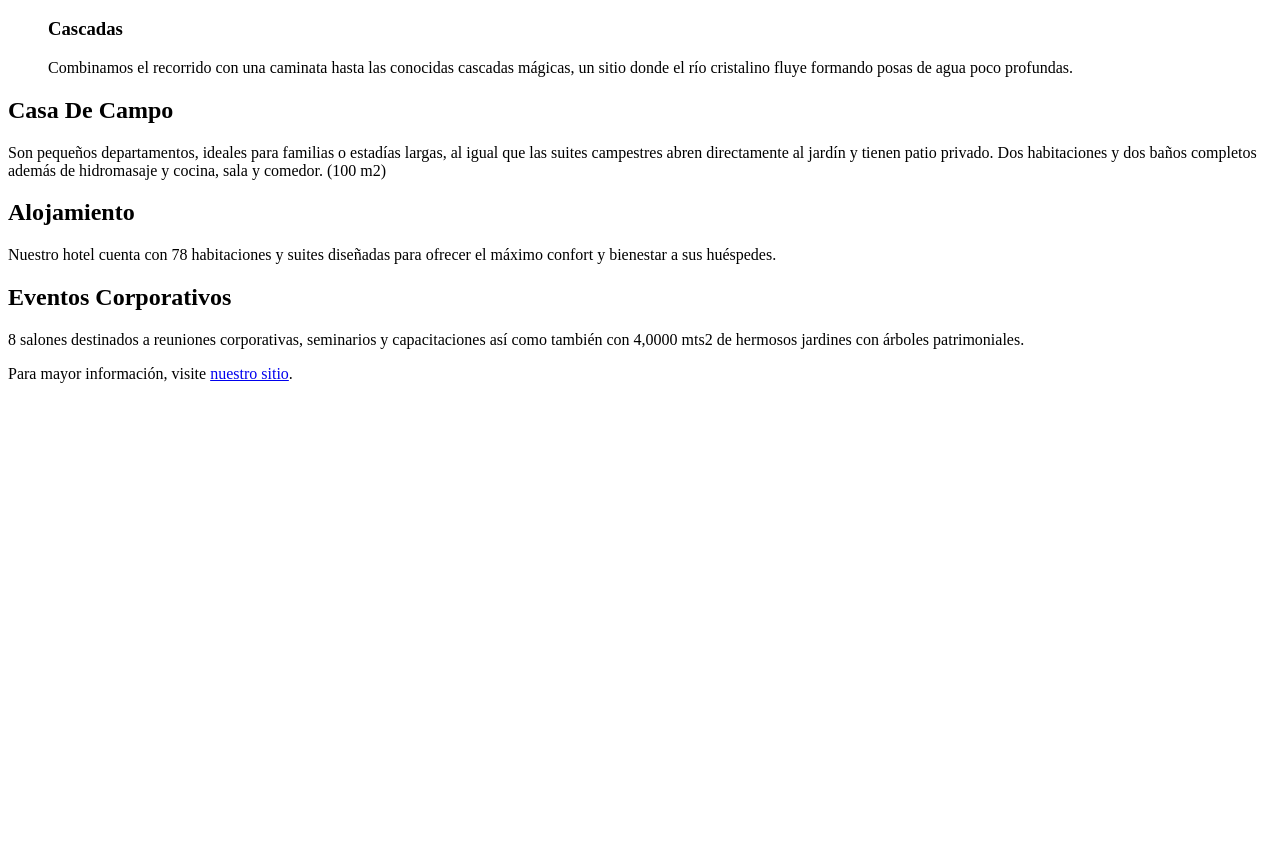
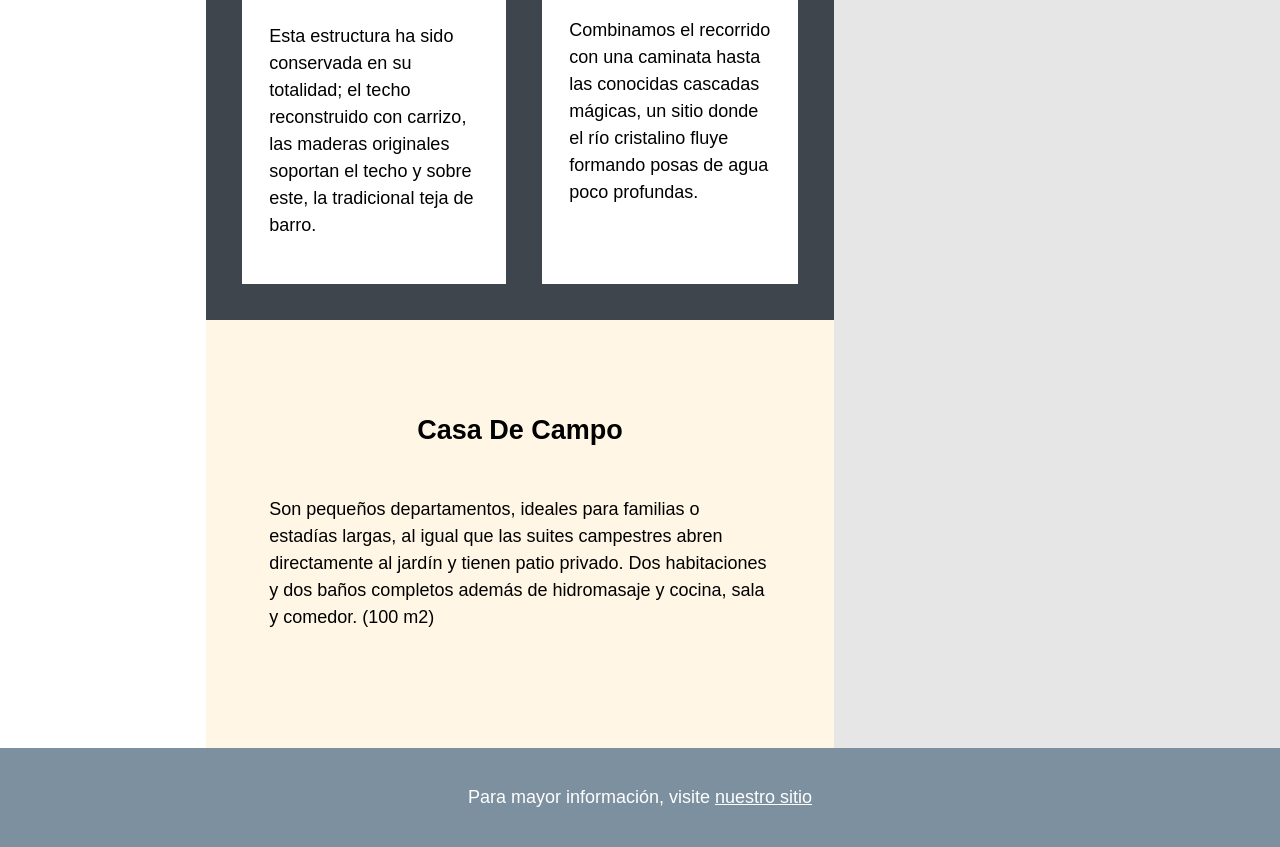
Before and after one commit to AngelGuerrero/freelance-work-elvia, a PHP site: the page made by web-responsivo-flex-grid/Flex y Grid.HTML in a window 1280 px wide. Shown: the part 1445-2292 px from the top of the page. Before the commit the page ends 1828 px from the top, so only its background shows below. Run offline with PHP 8.4, Linux system fonts and the light colour scheme.

Commit message:
feature: create responsive desing homework

```diff
--- a/web-responsivo-flex-grid/Flex y Grid.HTML
+++ b/web-responsivo-flex-grid/Flex y Grid.HTML
@@ -1,7 +1,12 @@
-
-
-
-
+<!DOCTYPE html>
+<html lang="en">
+  <head>
+    <meta charset="UTF-8" />
+    <meta http-equiv="X-UA-Compatible" content="IE=edge" />
+    <meta name="viewport" content="width=device-width, initial-scale=1.0" />
+    <link rel="stylesheet" href="Style FlexyGrid.CSS" />
+    <title>Document</title>
+  </head>
   <body class="sitio">
     <header class="encabezado">
       <div class="logo">
@@ -12,7 +17,10 @@
     </header>
 
     <figure class="imagen">
-        <img src='https://images.unsplash.com/photo-1593224647849-0ef96ecc2bdd?ixlib=rb-1.2.1&q=85&fm=jpg&crop=entropy&cs=srgb&ixid=eyJhcHBfaWQiOjE0NTg5fQ' alt=''>
+      <img
+        src="https://images.unsplash.com/photo-1593224647849-0ef96ecc2bdd?ixlib=rb-1.2.1&q=85&fm=jpg&crop=entropy&cs=srgb&ixid=eyJhcHBfaWQiOjE0NTg5fQ"
+        alt=""
+      />
     </figure>
 
     <main id="content" class="principal">
@@ -20,7 +28,12 @@
         <div class="area-central-contenido">
           <h2>Nuestro Hotel</h2>
           <div class="area-central-texto">
-                    <p>Relájese en uno de los más bellos destinos de la serranía visitado, desde hace más de 25 años, por turistas nacionales e internacionales, mientras nuestro personal cuida todos los detalles para hacer de su visita una experiencia inolvidable.</p>
+            <p>
+              Relájese en uno de los más bellos destinos de la serranía
+              visitado, desde hace más de 25 años, por turistas nacionales e
+              internacionales, mientras nuestro personal cuida todos los
+              detalles para hacer de su visita una experiencia inolvidable.
+            </p>
           </div>
         </div>
       </section>
@@ -28,17 +41,31 @@
       <section class="intermedia">
         <ul>
           <li>
-                    <img src='https://images.unsplash.com/photo-1595140082248-ecc0adaa2c06?ixlib=rb-1.2.1&q=80&fm=jpg&crop=entropy&cs=tinysrgb&w=400&fit=max&ixid=eyJhcHBfaWQiOjE0NTg5fQ' alt=''>
+            <img
+              src="https://images.unsplash.com/photo-1595140082248-ecc0adaa2c06?ixlib=rb-1.2.1&q=80&fm=jpg&crop=entropy&cs=tinysrgb&w=400&fit=max&ixid=eyJhcHBfaWQiOjE0NTg5fQ"
+              alt=""
+            />
             <div class="area-intermedia">
               <h3>Mirador</h3>
-                        <p>Esta estructura ha sido conservada en su totalidad; el techo reconstruido con carrizo, las maderas originales soportan el techo y sobre este, la tradicional teja de barro.</p>
+              <p>
+                Esta estructura ha sido conservada en su totalidad; el techo
+                reconstruido con carrizo, las maderas originales soportan el
+                techo y sobre este, la tradicional teja de barro.
+              </p>
             </div>
           </li>
           <li>
-                   <img src='https://images.unsplash.com/photo-1592960099755-3511a9e1ae27?ixlib=rb-1.2.1&q=80&fm=jpg&crop=entropy&cs=tinysrgb&w=400&fit=max&ixid=eyJhcHBfaWQiOjE0NTg5fQ' alt=''>
+            <img
+              src="https://images.unsplash.com/photo-1592960099755-3511a9e1ae27?ixlib=rb-1.2.1&q=80&fm=jpg&crop=entropy&cs=tinysrgb&w=400&fit=max&ixid=eyJhcHBfaWQiOjE0NTg5fQ"
+              alt=""
+            />
             <div class="area-intermedia">
               <h3>Cascadas</h3>
-                        <p>Combinamos el recorrido con una caminata hasta las conocidas cascadas mágicas, un sitio donde el río cristalino fluye formando posas de agua poco profundas.</p>
+              <p>
+                Combinamos el recorrido con una caminata hasta las conocidas
+                cascadas mágicas, un sitio donde el río cristalino fluye
+                formando posas de agua poco profundas.
+              </p>
             </div>
           </li>
         </ul>
@@ -47,26 +74,40 @@
       <section class="inferior">
         <div class="contenido-inferior">
           <h2>Casa De Campo</h2>
-                <p>Son pequeños departamentos, ideales para familias o estadías largas, al igual que las suites campestres abren directamente al jardín y tienen patio privado.  Dos habitaciones y dos baños completos además de hidromasaje y cocina, sala y comedor. (100 m2)<p>
+          <p>
+            Son pequeños departamentos, ideales para familias o estadías largas,
+            al igual que las suites campestres abren directamente al jardín y
+            tienen patio privado. Dos habitaciones y dos baños completos además
+            de hidromasaje y cocina, sala y comedor. (100 m2)
+          </p>
+          <p></p>
         </div>
       </section>
-
     </main>
 
     <aside class="lateral">
       <div class="barra-lateral">
         <h2>Alojamiento</h2>
-            <p>Nuestro hotel cuenta con 78 habitaciones y suites diseñadas para ofrecer el máximo confort y bienestar a sus huéspedes.</p>
+        <p>
+          Nuestro hotel cuenta con 78 habitaciones y suites diseñadas para
+          ofrecer el máximo confort y bienestar a sus huéspedes.
+        </p>
       </div>
       <div class="barra-lateral">
         <h2>Eventos Corporativos</h2>
-            <p>8 salones destinados a reuniones corporativas, seminarios y capacitaciones así como también con 4,0000 mts2 de hermosos jardines con árboles patrimoniales.</p>
+        <p>
+          8 salones destinados a reuniones corporativas, seminarios y
+          capacitaciones así como también con 4,0000 mts2 de hermosos jardines
+          con árboles patrimoniales.
+        </p>
       </div>
     </aside>
 
     <footer class="pie-de-pagina">
-    <aside>Para mayor información, visite
-      <a href="#" target="_blank" rel="nofollow">nuestro sitio</a>.
+      <aside>
+        Para mayor información, visite
+        <a href="#" target="_blank" rel="nofollow">nuestro sitio</a>
+      </aside>
     </footer>
-
   </body>
+</html>
--- a/web-responsivo-flex-grid/Style FlexyGrid.CSS
+++ b/web-responsivo-flex-grid/Style FlexyGrid.CSS
@@ -1,11 +1,14 @@
-
-
 /* Flex */
 .intermedia ul {
     /*  coloca aquí tu código  */
+    display: flex;
+    flex-wrap: nowrap;
+    justify-content: space-between;
 }
 .intermedia li {
     /*  coloca aquí tu código  */
+  margin-right: 1em;
+  margin-left: 1em;
 }
 /* Grid */
 @media screen and (min-width: 600px) {
@@ -18,39 +21,83 @@
 }
 @media screen and (min-width: 800px) {
   .sitio {
-      max-width: none;
     /*  coloca aquí tu código  */
+    display: grid;
+    grid-template-areas:
+      "encabezado imagen"
+      "encabezado principal"
+      "encabezado intermedia"
+      "encabezado inferior"
+      "encabezado lateral"
+      "pie-de-pagina pie-de-pagina";
   }
   .encabezado {
     /*  coloca aquí tu código  */
+    grid-area: encabezado;
   }
   .imagen {
     /*  coloca aquí tu código  */
+    grid-area: imagen;
   }
   .principal {
     /*  coloca aquí tu código  */
+    grid-area: principal;
+  }
+  .inferior {
+    /*  coloca aquí tu código  */
+    grid-area: inferior;
   }
   .lateral {
     /*  coloca aquí tu código  */
+    grid-area: lateral;
   }
   .pie-de-pagina {
     /*  coloca aquí tu código  */
+    grid-area: pie-de-pagina;
   }
 }
+
 @media screen and (min-width: 1040px) {
   .sitio {
     /*  coloca aquí tu código  */
+    display: grid;
+    grid-template-areas:
+      "encabezado imagen imagen"
+      "encabezado principal lateral"
+      "encabezado intermedia lateral"
+      "encabezado inferior lateral"
+      "pie-de-pagina pie-de-pagina pie-de-pagina";
+  }
+  .encabezado {
+    /*  coloca aquí tu código  */
+    grid-area: encabezado;
   }
   .imagen {
     /*  coloca aquí tu código  */
+    grid-area: imagen;
+  }
+  .principal {
+    /*  coloca aquí tu código  */
+    grid-area: principal;
+  }
+  .intermedia {
+    /*  coloca aquí tu código  */
+    grid-area: intermedia;
+  }
+  .inferior {
+    /*  coloca aquí tu código  */
+    grid-area: inferior;
   }
   .lateral {
     /*  coloca aquí tu código  */
+    grid-area: lateral;
   }
   .pie-de-pagina {
     /*  coloca aquí tu código  */
+    grid-area: pie-de-pagina;
   }
 }
+
 
 /*  */
 body {
```
Also changed, not shown: grid-avanzado/Grid Avanzado.html (+32 -10 lines), grid-avanzado/Style Gavanzado.CSS (+50 -41 lines). Lines whose indentation alone changed are shown as unchanged.
